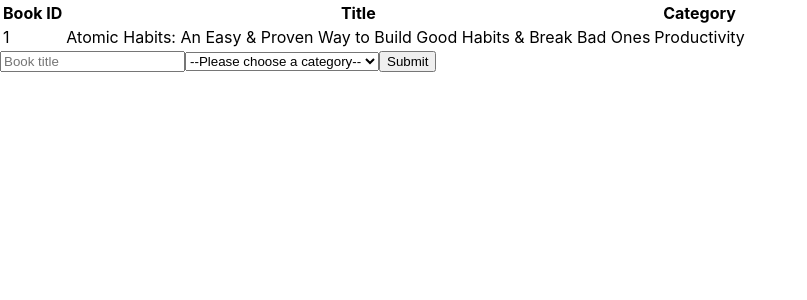
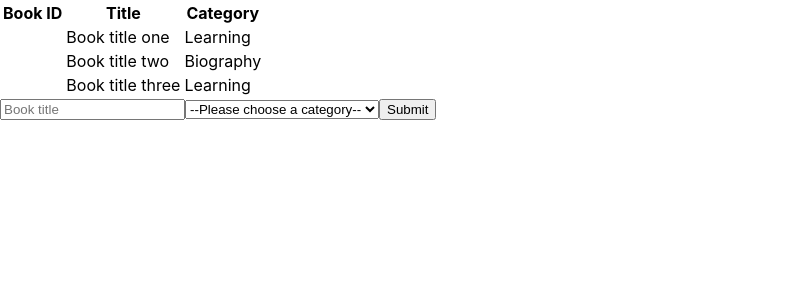
Before and after one commit to SarvarKh/Bookstore-CMS, a React (Create React App) app: page / in a window 1280 px wide. Shown: the top 300 px of the page, without its empty margins (0-807 px from the left). Built offline with nearby package versions, Linux system fonts and the light colour scheme.

Commit message:
Fetch book data from r-store to BookList.js

```diff
--- a/src/components/Book.js
+++ b/src/components/Book.js
@@ -1,11 +1,15 @@
 import React from 'react';
+import PropTypes from 'prop-types';
 
-const Book = () => (
+const Book = ({ book }) => (
   <tr>
-    <td>1</td>
-    <td>Atomic Habits: An Easy & Proven Way to Build Good Habits & Break Bad Ones</td>
-    <td>Productivity</td>
+    <td>{book.bookId}</td>
+    <td>{book.title}</td>
+    <td>{book.category}</td>
   </tr>
 );
 
 export default Book;
+Book.propTypes = {
+  book: PropTypes.instanceOf(Object).isRequired,
+};
--- a/src/containers/BooksList.js
+++ b/src/containers/BooksList.js
@@ -1,22 +1,26 @@
 import React from 'react';
 import { connect } from 'react-redux';
+import PropTypes from 'prop-types';
 import Book from '../components/Book';
 
-const BooksList = () => (
+const BooksList = ({ books }) => (
   <table>
     <tr>
       <th>Book ID</th>
       <th>Title</th>
       <th>Category</th>
     </tr>
-    <Book />
+    {books.map((book) => (
+      <Book key={book.id} book={book} />
+    ))}
   </table>
 );
 
 function mapStateToProps(state) {
-  const books = state;
-  return books;
+  return { books: state.books };
 }
 
-export { BooksList };
 export default connect(mapStateToProps)(BooksList);
+BooksList.propTypes = {
+  books: PropTypes.instanceOf(Array).isRequired,
+};
--- a/src/reducers/books.js
+++ b/src/reducers/books.js
@@ -2,23 +2,25 @@
   CREATE_BOOK, REMOVE_BOOK,
 } from '../actions';
 
-const initialState = [
+const initialState = {
+  books: [
     {
       id: 1,
       title: 'Book title one',
-    category: 'Fantacy',
+      category: 'Learning',
     },
     {
       id: 2,
       title: 'Book title two',
-    category: 'Fantacy',
+      category: 'Biography',
     },
     {
       id: 3,
       title: 'Book title three',
-    category: 'Fantacy',
+      category: 'Learning',
     },
-];
+  ],
+};
 
 const bookReducer = (state = initialState, action) => {
   switch (action.type) {
```
Lines whose indentation alone changed are shown as unchanged.
